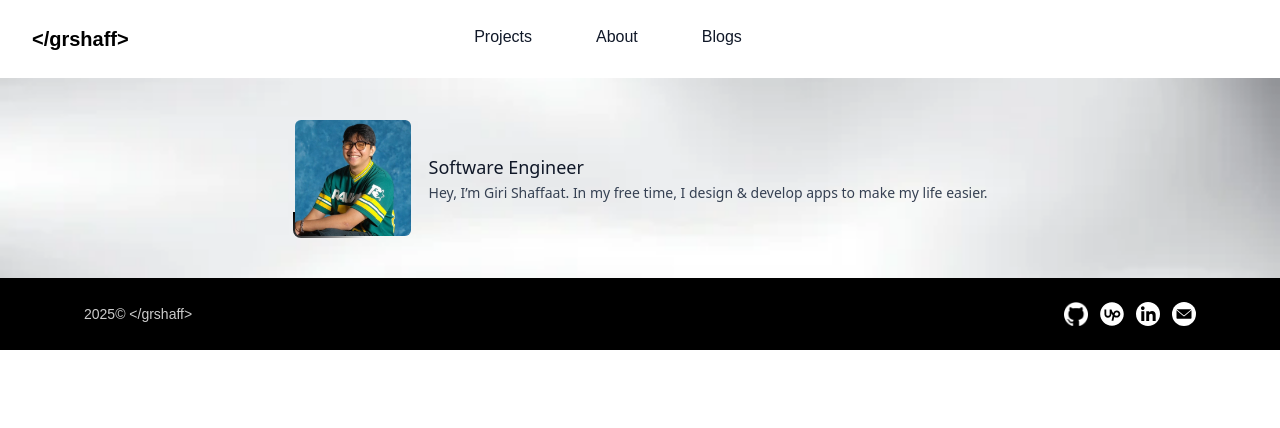
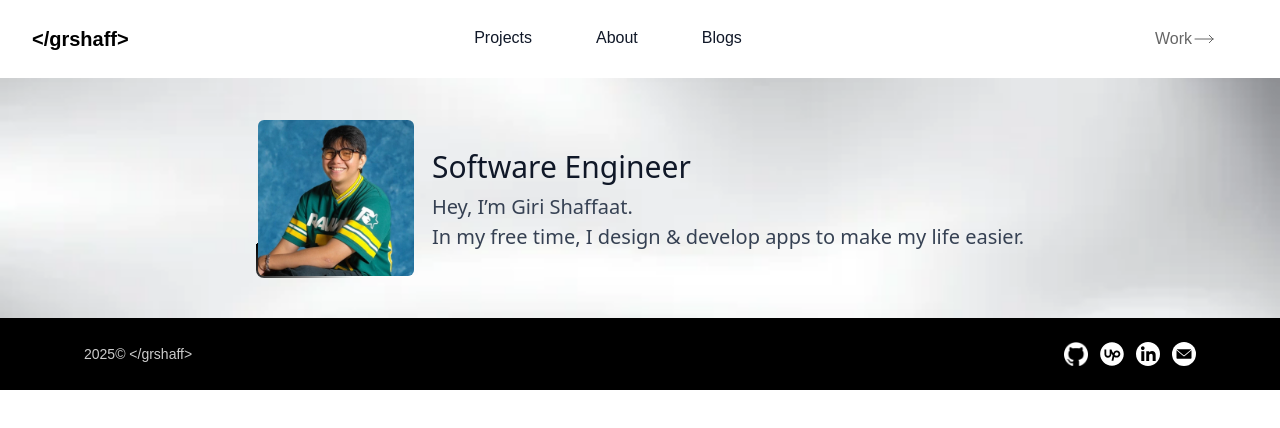
Before and after one commit to grshaff/projectCard-repro, a Vue app: page / in a window 1280 px wide. Shown: the top 428 px of the page. Built offline with nearby package versions, Linux system fonts and the light colour scheme.

Commit message:
Feat: add navbar work email

```diff
--- a/src/components/navBar.vue
+++ b/src/components/navBar.vue
@@ -15,13 +15,15 @@
       </div>
       <PopoverGroup class="hidden lg:flex lg:gap-x-12":class="{ 'nav-hovered': isNavHovered }" @mouseenter="handleMouseEnter" @mouseleave="handleMouseLeave">
         <a
-      href="#/":class="['px-2 text-sm/6 font-roboto font-light text-gray-900 hover-underline-animation xl:text-[16px]', currentPath === '#/' ? 'static-underline' : '']"
+      href="#/":class="['py-px px-2 text-sm/6 font-roboto font-light text-gray-900 hover-underline-animation xl:text-[16px]', currentPath === '#/' ? 'static-underline' : '']"
     >Projects</a>
-        <a href="#/about":class="['px-2 text-sm/6 font-roboto font-light text-gray-900 hover-underline-animation xl:text-[16px]', currentPath === '#/about' ? 'static-underline' : '']">About</a>
-        <a href="#/blogs":class="['px-2 text-sm/6 font-roboto font-light text-gray-900 hover-underline-animation xl:text-[16px]', currentPath === '#/blogs' ? 'static-underline' : '']">Blogs</a>
+        <a href="#/about":class="['py-px px-2 text-sm/6 font-roboto font-light text-gray-900 hover-underline-animation xl:text-[16px]', currentPath === '#/about' ? 'static-underline' : '']">About</a>
+        <a href="#/blogs":class="['py-px px-2 text-sm/6 font-roboto font-light text-gray-900 hover-underline-animation xl:text-[16px]', currentPath === '#/blogs' ? 'static-underline' : '']">Blogs</a>
       </PopoverGroup>
-      <div class="hidden lg:flex lg:flex-1 lg:justify-end lg:mx-5 xl:mx-8">
-        {{ currentPath.value }}
+      <div class="lg:flex-1 lg:justify-end lg:mx-3 xl:mx-8 hidden lg:flex font-light opacity-60 hover:opacity-100 ">
+        <a :href="mailtoLink" class="flex font-roboto xl:text-[16px]" target="_blank"
+        rel="noopener noreferrer">Work <svg xmlns="http://www.w3.org/2000/svg " fill="none" viewBox="0 0 24 24" stroke-width="1" stroke="currentColor" class="size-6 my-auto "><path stroke-linecap="round" stroke-linejoin="round" d="M17.25 8.25 21 12m0 0-3.75 3.75M21 12H3" />
+        </svg></a>
       </div>
     </nav>
     <Dialog class="lg:hidden" @close="mobileMenuOpen = false" :open="mobileMenuOpen">
@@ -42,8 +44,14 @@
             <div class="space-y-2 py-6 md:py-0 ">
               <a href="#/":class="['-mx-3 block rounded-lg px-3 py-2 text-base/7 font-roboto font-light text-gray-900  hover-underline-animation', currentPath === '#/' ? 'static-underline' : '']" @click="mobileMenuOpen = false">Projects</a>
               <a href="#/about" :class="['-mx-3 block rounded-lg px-3 py-2 text-base/7 font-roboto font-light text-gray-900  hover-underline-animation', currentPath === '#/about' ? 'static-underline' : '']" @click="mobileMenuOpen = false">Blogs</a>
-              <a href="#/blogs" :class="['-mx-3 block rounded-lg px-3 py-2 text-base/7 font-roboto font-light text-gray-900  hover-underline-animation', currentPath === '#/blogs' ? 'static-underline' : '']" @click="mobileMenuOpen = false">About</a>
+              <a href="#/blogs" :class="['-mx-3 block rounded-lg px-3 py-2 text-base/7 font-roboto font-light text-gray-900  hover-underline-animation pb-4', currentPath === '#/blogs' ? 'static-underline' : '']" @click="mobileMenuOpen = false">About</a>
             </div>
+            <div class="py-6">
+              <a :href="mailtoLink" class="justify-center flex font-light hover:opacity-80" target="_blank"
+              rel="noopener noreferrer">
+                <p class="font-roboto xl:text-[16px]">Work</p>
+              </a>
+          </div>
           </div>
         </div>
       </DialogPanel>
@@ -91,6 +99,16 @@ const handleMouseEnter = () => {
 const handleMouseLeave = () => {
   isNavHovered.value = false
 }
+
+const email = 'gshaffaat@gmail.com'
+const subject = 'Collaboration Opportunity with Giri Shaffaat'
+const body = `Hi Giri,
+
+I came across your work and I'm interested in collaborating with you on a project. I'd love to discuss how we can work together.
+
+Looking forward to your response.`
+
+const mailtoLink = `https://mail.google.com/mail/?view=cm&fs=1&to=${encodeURIComponent(email)}&su=${encodeURIComponent(subject)}&body=${encodeURIComponent(body)}`
 
 </script>
 
--- a/src/page/main.vue
+++ b/src/page/main.vue
@@ -1,15 +1,15 @@
 <template>
-    <div class="h-50 justify-center content-center bg-cover bg-no-repeat bg-center" :style="{ backgroundImage: `url(${bgurl})`}">
+    <div class="h-50 justify-center content-center bg-cover bg-no-repeat bg-center md:h-55 lg:h-60" :style="{ backgroundImage: `url(${bgurl})`}">
         <div class="flex items-center gap-4 justify-center m-4">
             <img
                 alt=""
                 src="../assets/profile.webp"
-                class="size-30 object-cover animate-rotate-border max-w-sm transition-all duration-500 ease-out transform-3d rounded-lg cursor-pointer hover:scale-[1.03] bg-conic/[from_var(--border-angle)] to-black from-80% via-90% to-100% p-[2px]"/>
+                class="size-30 md:size-35 lg:size-40 object-cover animate-rotate-border max-w-sm transition-all duration-500 ease-out transform-3d rounded-lg cursor-pointer hover:scale-[1.03] bg-conic/[from_var(--border-angle)] to-black from-80% via-90% to-100% p-[2px]"/>
             <div>
-                <h3 class="font-medium text-gray-900 text-lg">Software Engineer</h3>
+                <h3 class="font-medium text-gray-900 text-lg md:text-[24px] lg:text-[30px]">Software Engineer</h3>
 
-                <p class="mt-0.5 text-gray-700 text-sm">
-                    Hey, I’m Giri Shaffaat. In my free time, I design & develop apps to make my life easier.
+                <p class="mt-0.5 text-gray-700 text-[12px] md:text-[18px] lg:text-[20px]">
+                    Hey, I’m Giri Shaffaat. <br>In my free time, I design & develop apps to make my life easier.
                 </p>
             </div>
         </div>
--- a/src/style.css
+++ b/src/style.css
@@ -11,6 +11,16 @@
     --font-roboto: 'Roboto Variable', sans-serif;
     --animate-background: background-move ease infinite;
     --animate-rotate-border: border-rotate 3s linear infinite;
+    --animate-wiggle: wiggle 1s ease-in-out infinite;
+    @keyframes wiggle {
+        0%,
+        100% {
+        transform: rotate(-3deg);
+        }
+        50% {
+        transform: rotate(3deg);
+        }
+    }
 
     @keyframes border-rotate {
         to {
```
